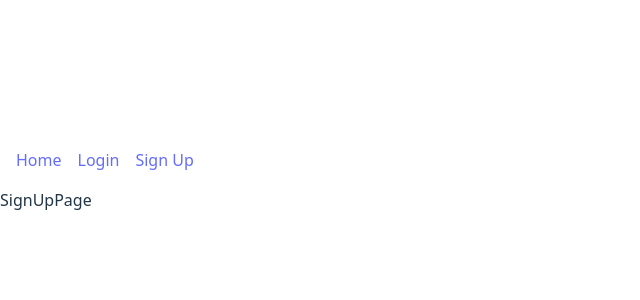
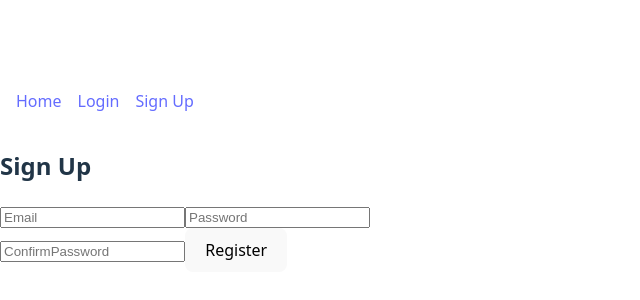
Before and after one commit to adept-fray/ccpedigree-rebuild, a React (Vite) app: page /ccpedigree-rebuild/signup in a window 1280 px wide. Shown: the part 228-528 px from the top of the page, without its empty margins (0-640 px from the left). Built offline with nearby package versions, Linux system fonts and the light colour scheme.

Commit message:
simulated authentication. with useContext and localStorage.

```diff
--- a/src/components/Navbar.tsx
+++ b/src/components/Navbar.tsx
@@ -1,11 +1,22 @@
 import { Link } from "react-router";
+import { useAuth } from "../context/authContext";
 
 export const Navbar = () => {
+  const { user, logout } = useAuth();
   return (
     <nav style={{ display: "flex", gap: "1rem", padding: "1rem" }}>
       <Link to="/ccpedigree-rebuild">Home</Link>
-      <Link to="/ccpedigree-rebuild/login">Login</Link>
-      <Link to="/ccpedigree-rebuild/signup">Sign Up</Link>
+      {user ? (
+        <>
+          <span>Welcome, {user.email}</span>
+          <button onClick={logout}>Log Out</button>
+        </>
+      ) : (
+        <>
+          <Link to="/ccpedigree-rebuild/login">Login</Link>
+          <Link to="/ccpedigree-rebuild/signup">Sign Up</Link>
+        </>
+      )}
     </nav>
   );
 };
--- /dev/null
+++ b/src/context/AuthContext.tsx
@@ -0,0 +1,48 @@
+import React, { createContext, useContext, useEffect } from "react";
+
+type User = {
+  email: string;
+};
+
+type AuthContextType = {
+  user: User | null;
+  login: (email: string) => void;
+  logout: () => void;
+};
+
+const AuthContext = createContext<AuthContextType | null>(null);
+
+export function AuthProvider({ children }: { children: React.ReactNode }) {
+  const [user, setUser] = React.useState<User | null>(null);
+
+  // Load user from localStorage on initial render = start
+  useEffect(() => {
+    const storedUser = localStorage.getItem("ccp_user");
+    if (storedUser) {
+      setUser(JSON.parse(storedUser));
+    }
+  }, []);
+
+  const login = (email: string) => {
+    const user = { email };
+    setUser(user);
+    localStorage.setItem("ccp_user", JSON.stringify(user));
+  };
+
+  const logout = () => {
+    setUser(null);
+    localStorage.removeItem("ccp_user");
+  };
+
+  return (
+    <AuthContext.Provider value={{ user, login, logout }}>
+      {children}
+    </AuthContext.Provider>
+  );
+}
+
+export function useAuth() {
+  const context = useContext(AuthContext);
+  if (!context) throw new Error("useAuth must be used within an AuthProvider");
+  return context;
+}
--- a/src/main.tsx
+++ b/src/main.tsx
@@ -2,9 +2,12 @@ import { StrictMode } from "react";
 import { createRoot } from "react-dom/client";
 import "./index.css";
 import App from "./App.tsx";
+import { AuthProvider } from "./context/authContext.tsx";
 
 createRoot(document.getElementById("root")!).render(
   <StrictMode>
-    <App />
+    <AuthProvider>
+      <App />
+    </AuthProvider>
   </StrictMode>
 );
--- a/src/pages/LoginPage.tsx
+++ b/src/pages/LoginPage.tsx
@@ -1,3 +1,53 @@
+import { useState } from "react";
+import { useNavigate } from "react-router";
+import { useAuth } from "../context/authContext";
+
 export const LoginPage = () => {
-  return <div>LoginPage</div>;
+  const navigate = useNavigate();
+  const [email, setEmail] = useState("");
+  const [password, setPassword] = useState("");
+  const [error, setError] = useState("");
+  const { login } = useAuth();
+
+  const dummyUser = { email: "test@example.com", password: "123456" };
+
+  const handleLogin = (e: React.FormEvent) => {
+    e.preventDefault();
+    if (email !== dummyUser.email || password !== dummyUser.password) {
+      setError("Invalid email or password");
+    } else {
+      // Simulate successful login
+      login(email);
+      navigate("../"); // Redirect to home page after login
+    }
+  };
+
+  return (
+    <div style={{ maxWidth: "400px", margin: "auto" }}>
+      <h2>Log In</h2>
+      <form onSubmit={handleLogin}>
+        <input
+          type="email"
+          placeholder="Email"
+          required
+          value={email}
+          onChange={(e) => setEmail(e.target.value)}
+        />
+        <br />
+
+        <input
+          type="password"
+          placeholder="Password"
+          required
+          value={password}
+          onChange={(e) => setPassword(e.target.value)}
+        />
+        <br />
+
+        {error && <p style={{ color: "red" }}>{error}</p>}
+
+        <button type="submit">Log In</button>
+      </form>
+    </div>
+  );
 };
--- a/src/pages/SignUpPage.tsx
+++ b/src/pages/SignUpPage.tsx
@@ -1,3 +1,59 @@
+import { useState } from "react";
+import { useNavigate } from "react-router";
+
 export const SignUpPage = () => {
-  return <div>SignUpPage</div>;
+  const navigate = useNavigate();
+  const [email, setEmail] = useState("");
+  const [password, setPassword] = useState("");
+  const [confirmPassword, setConfirmPassword] = useState("");
+  const [error, setError] = useState("");
+
+  const handleSubmit = (e: React.FormEvent) => {
+    e.preventDefault();
+
+    if (password !== confirmPassword) {
+      setError("Passwords do not match");
+      return;
+    }
+
+    // Simulate user creation (could store in memory or localStorage for now)
+    const newUser = { email, password };
+    console.log("User registred: ", newUser);
+
+    // Redirect to login page after "registering"
+    navigate("../login");
+  };
+
+  return (
+    <div style={{ maxWidth: "400px", margin: "auto" }}>
+      <h2>Sign Up</h2>
+      <form onSubmit={handleSubmit}>
+        <input
+          type="email"
+          placeholder="Email"
+          required
+          value={email}
+          onChange={(e) => setEmail(e.target.value)}
+        />
+        <input
+          type="password"
+          placeholder="Password"
+          required
+          value={password}
+          onChange={(e) => setPassword(e.target.value)}
+        />
+        <input
+          type="password"
+          placeholder="ConfirmPassword"
+          required
+          value={confirmPassword}
+          onChange={(e) => setConfirmPassword(e.target.value)}
+        />
+
+        {error && <p style={{ color: "red" }}>{error}</p>}
+
+        <button type="submit">Register</button>
+      </form>
+    </div>
+  );
 };
```
